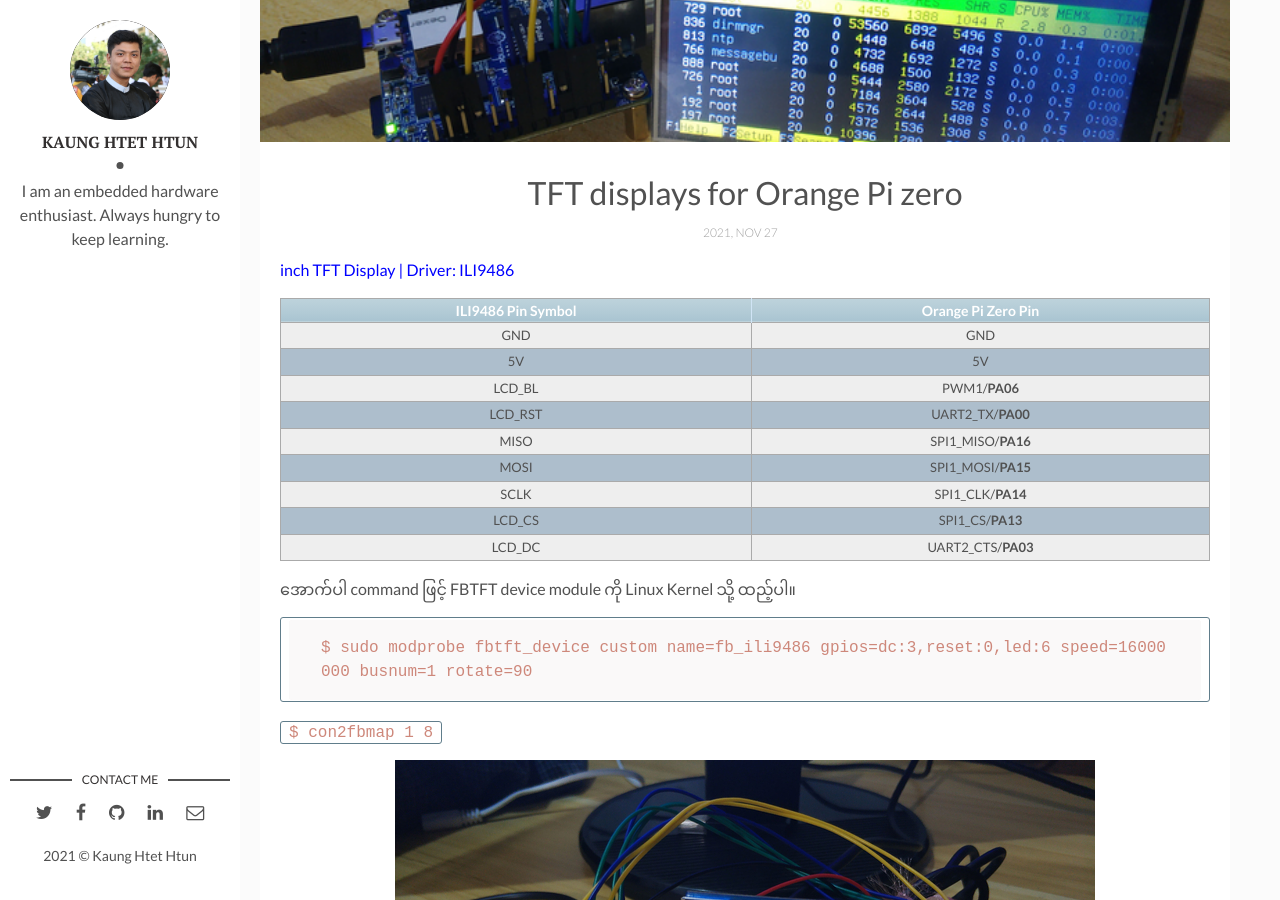
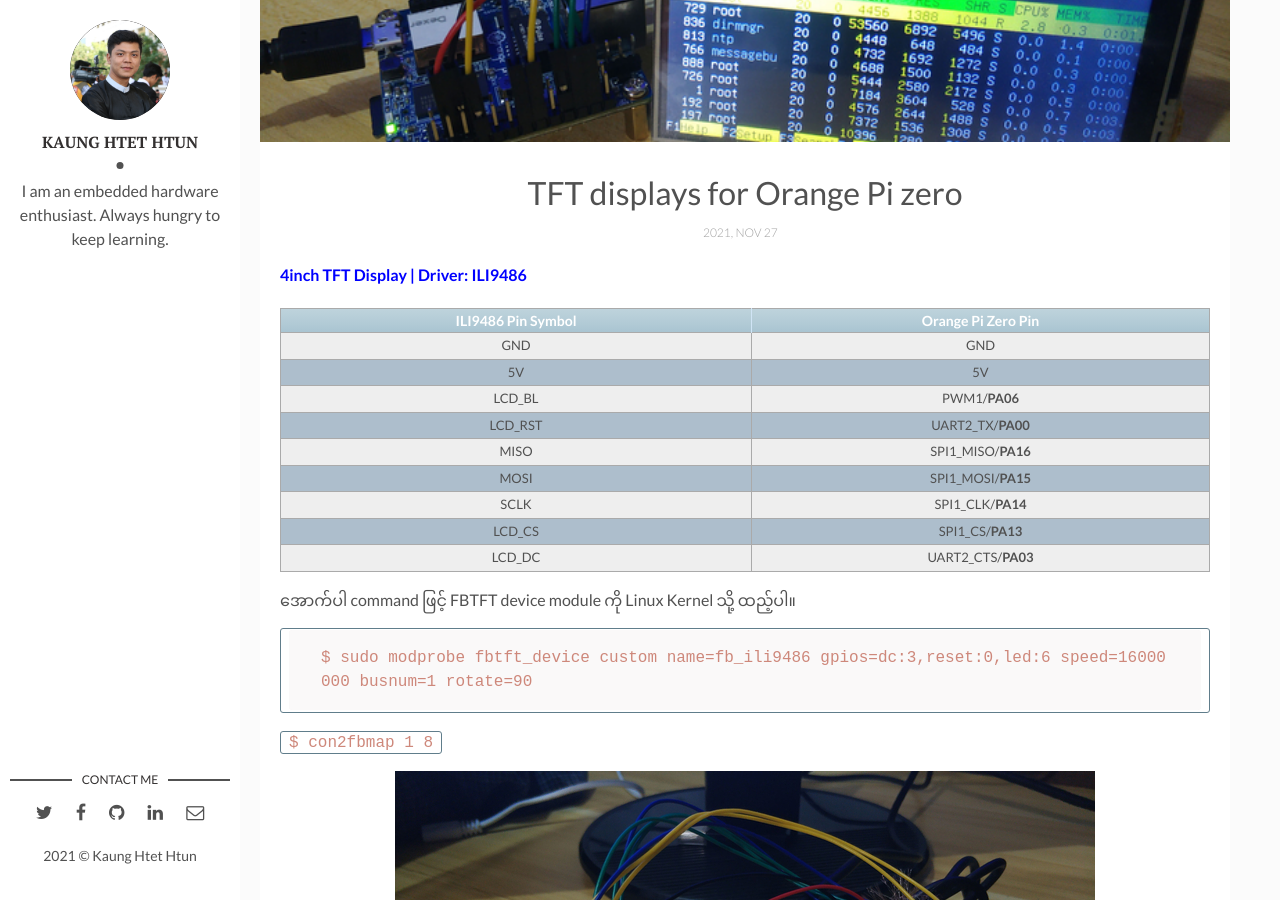
Before and after one commit to kogyikaunghtet/kogyikaunghtet.github.io, a Jekyll site: the page built from _posts/2021-11-27-tft-opi.markdown, in a window 1280 px wide and 900 px high, scrolled down 378 px. Built offline with Jekyll 4.4.1, drawn with Linux system fonts in a browser that asks for light colours; comment, search, counter and statistics services are not loaded.

Commit message:
Initial commit

```diff
--- a/_posts/2021-11-27-tft-opi.markdown
+++ b/_posts/2021-11-27-tft-opi.markdown
@@ -8,7 +8,7 @@ fig-caption: ili9486 TFT display running htop command
 tags: [Orange Pi, Displays, TFT]
 ---
 
-<span style="color:blue">inch TFT Display | Driver: ILI9486</span>
+#### <span style="color:blue">4inch TFT Display | Driver: ILI9486</span>
 
 | ILI9486 Pin Symbol | Orange Pi Zero Pin |
 | :---------------: | :---------------: |
```
